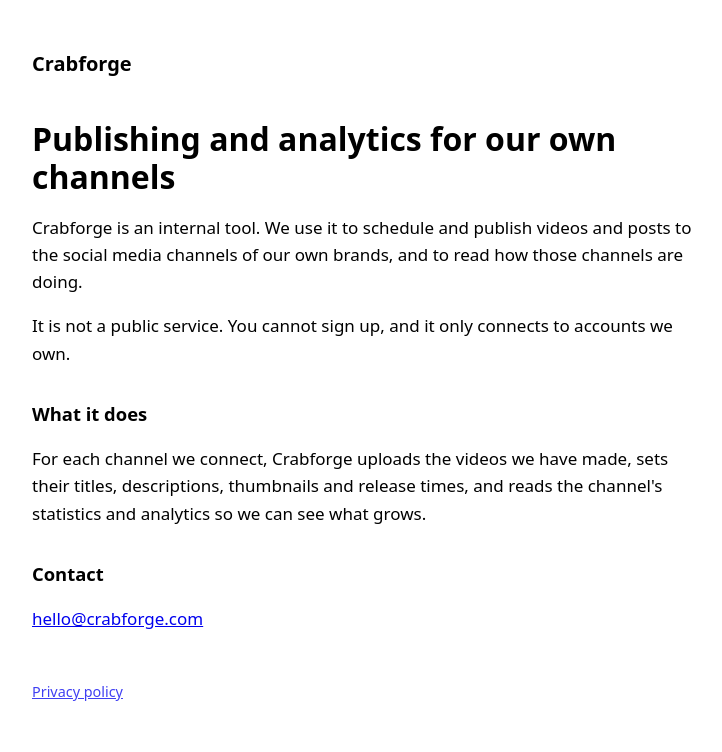
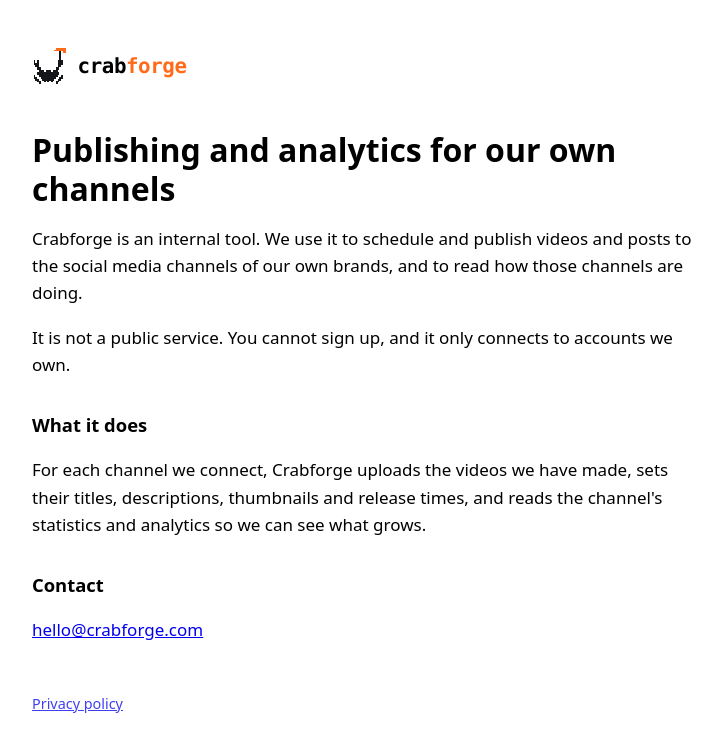
Before and after one commit to ugglr/crabforge-site, a plain HTML site: page public/index.html in a window 1280 px wide. Shown: the whole page, without its empty margins (272-994 px from the left). Drawn offline with Linux system fonts and the light colour scheme.

Commit message:
Show the Crabforge mark and wordmark, with favicons and a social image

```diff
--- a/public/index.html
+++ b/public/index.html
@@ -5,10 +5,14 @@
   <meta name="viewport" content="width=device-width, initial-scale=1">
   <title>Crabforge</title>
   <meta name="description" content="Crabforge schedules and publishes videos and posts for our own channels and reads their analytics.">
+  <link rel="icon" href="/favicon.svg" type="image/svg+xml">
+  <link rel="icon" href="/favicon-32.png" sizes="32x32" type="image/png">
+  <link rel="apple-touch-icon" href="/apple-touch-icon.png">
+  <meta property="og:image" content="https://crabforge.com/og.png">
   <link rel="stylesheet" href="/style.css">
 </head>
 <body>
-  <header><a href="/">Crabforge</a></header>
+  <header><a class="brand" href="/" aria-label="Crabforge home"><picture><source srcset="/mark-on-dark.svg" media="(prefers-color-scheme: dark)"><img class="mark" src="/mark-on-light.svg" alt="" width="36" height="36"></picture><span class="word">crab<span>forge</span></span></a></header>
   <main>
     <h1>Publishing and analytics for our own channels</h1>
     <p>Crabforge is an internal tool. We use it to schedule and publish videos and posts to the social media channels of our own brands, and to read how those channels are doing.</p>
--- a/public/style.css
+++ b/public/style.css
@@ -11,3 +11,7 @@ h1 { font-size: 2rem; line-height: 1.2; margin: 0 0 1rem; }
 h2 { font-size: 1.15rem; margin: 2rem 0 0.5rem; }
 footer { margin-top: 3rem; font-size: 0.9rem; opacity: 0.75; }
 footer a { margin-right: 1rem; }
+.brand { display: inline-flex; align-items: center; gap: 0.6rem; }
+.brand .mark { width: 36px; height: 36px; image-rendering: pixelated; display: block; }
+.brand .word { font: 700 1.3rem/1 ui-monospace, Menlo, Monaco, monospace; letter-spacing: -0.02em; }
+.brand .word span { color: #ff6b1a; }
```
Also changed, not shown: public/404.html (+5 -1 lines), public/connect/instagram/index.html (+5 -1 lines), public/privacy/index.html (+5 -1 lines), public/apple-touch-icon.png (added), public/favicon-32.png (added), public/favicon.svg (added), public/icon-512.png (added), public/mark-on-dark.svg (added), public/mark-on-light.svg (added), public/og.png (added).
